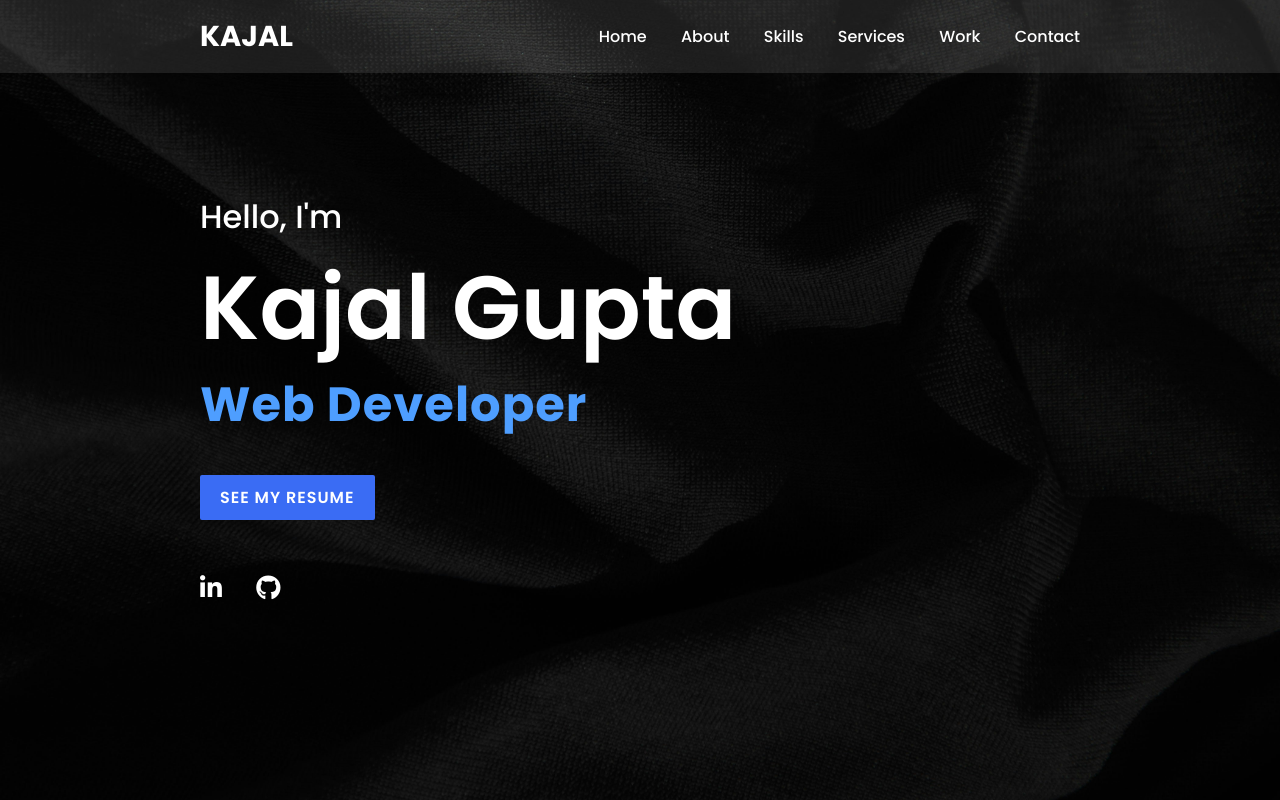
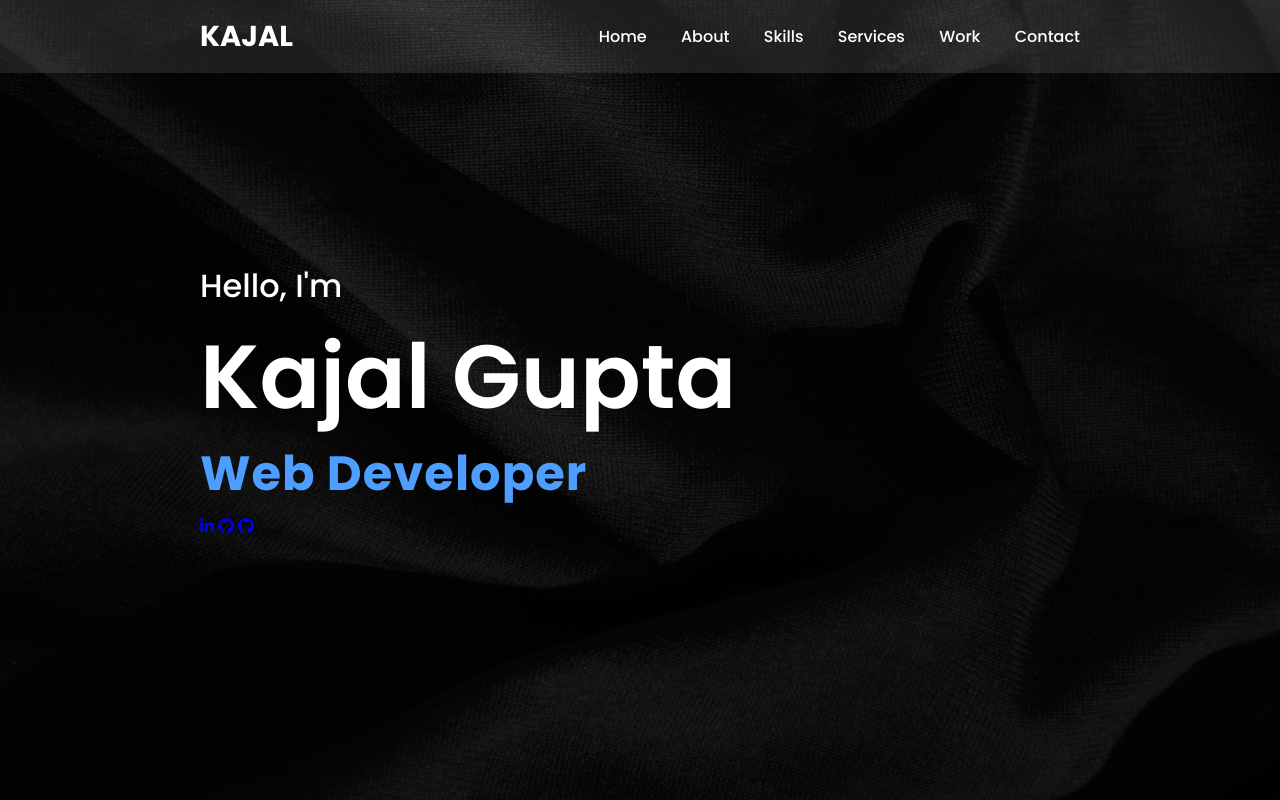
Before and after one commit to kajalgupta02/Portfolio, a plain HTML site: page index.html in a window 1280 px wide. Shown: the top 800 px of the page. Drawn offline with Linux system fonts and the light colour scheme.

Commit message:
Update index.html

```diff
--- a/index.html
+++ b/index.html
@@ -38,10 +38,11 @@
           <h3>Web Developer</h3>
           <h3>Web Designer</h3>
         </div>
-        <a href="KAJAL GUPTA (CSE),2330130.pdf" class="btn">See My Resume</a>
-        <div class="media-icons">
-          <a href="https://www.linkedin.com" target="_blank"
+        <a href="https://www.linkedin.com/in/kajalguptakg/" target="_blank"
             ><i class="fab fa-linkedin-in"></i
+          ></a>
+          <a href="https://github.com/kajalgupta02" target="_blank"
+            ><i class="fab fa-github"></i
           ></a>
           <a href="https://github.com" target="_blank"
             ><i class="fab fa-github"></i
```
